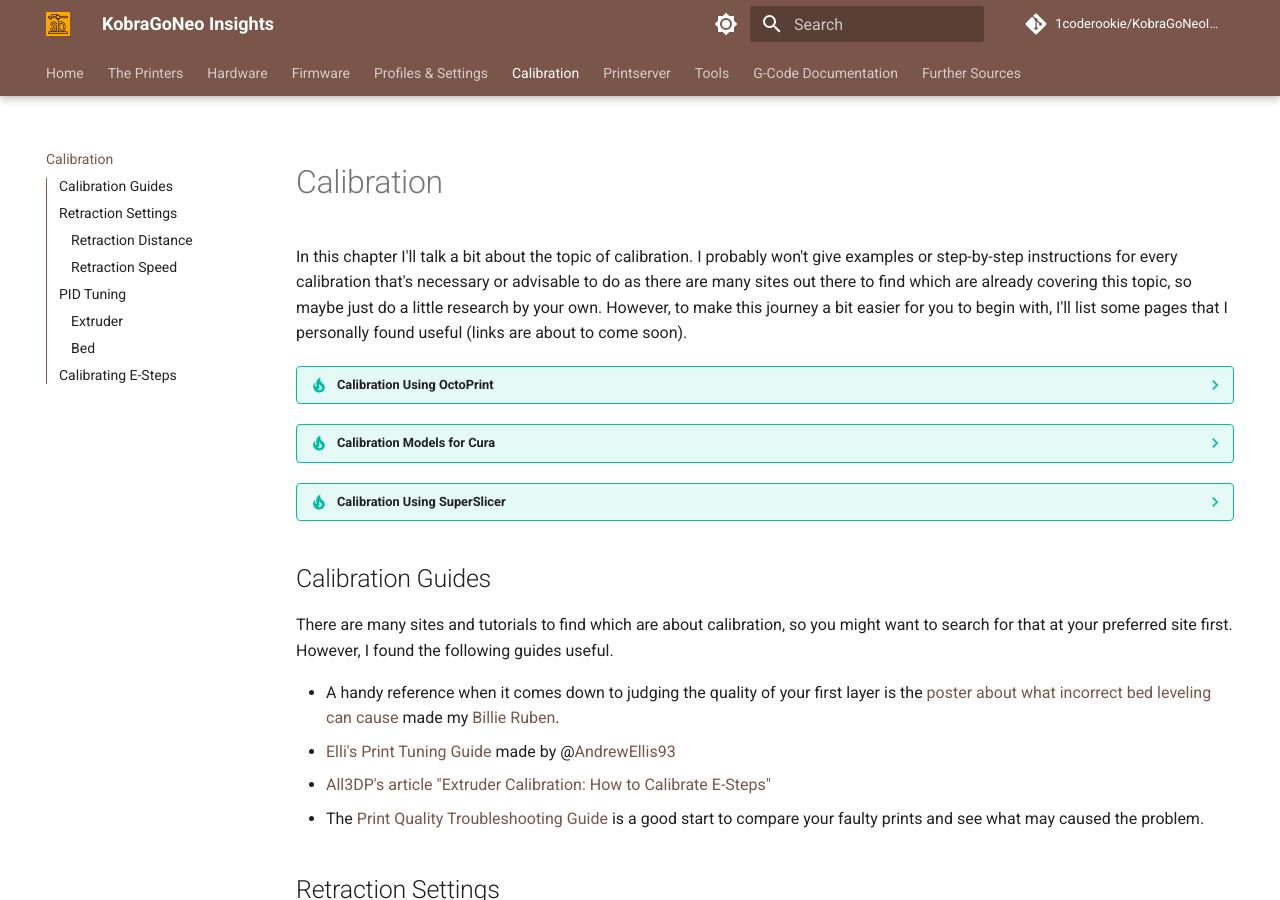
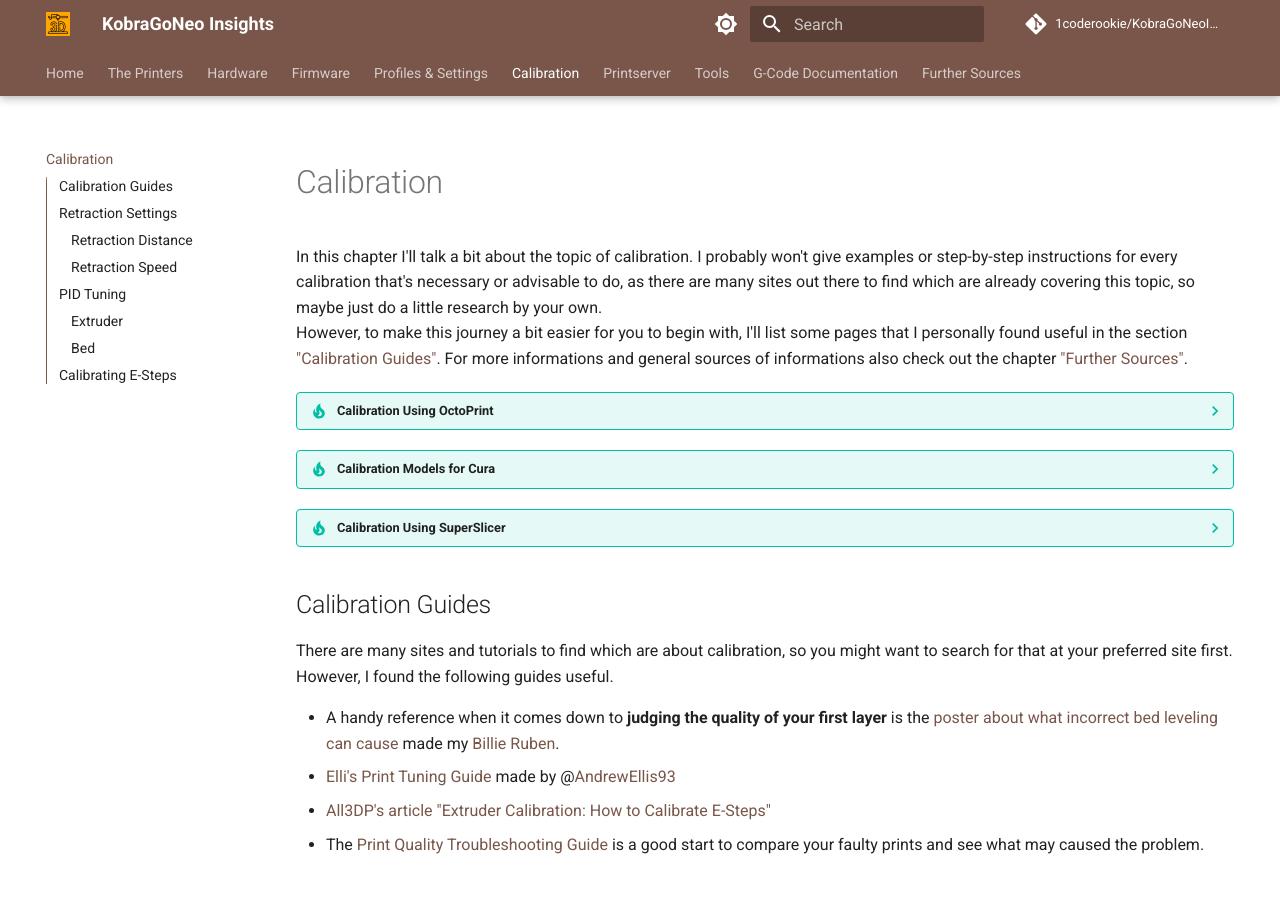
Before and after one commit to 1coderookie/KobraGoNeoInsights, an MkDocs documentation site: the page built from docs/calibration.md, in a window 1280 px wide and 900 px high. Built offline with MkDocs 1.6.1 and Material for MkDocs 9.7.7, drawn with Linux system fonts in a browser that asks for light colours; comment, search, counter and statistics services are not loaded.

Commit message:
Update calibration.md

```diff
--- a/docs/calibration.md
+++ b/docs/calibration.md
@@ -1,7 +1,8 @@
 <link rel=”manifest” href=”docs/manifest.webmanifest”>
 
 # Calibration
-In this chapter I'll talk a bit about the topic of calibration. I probably won't give examples or step-by-step instructions for every calibration that's necessary or advisable to do as there are many sites out there to find which are already covering this topic, so maybe just do a little research by your own. However, to make this journey a bit easier for you to begin with, I'll list some pages that I personally found useful (links are about to come soon).
+In this chapter I'll talk a bit about the topic of calibration. I probably won't give examples or step-by-step instructions for every calibration that's necessary or advisable to do, as there are many sites out there to find which are already covering this topic, so maybe just do a little research by your own.
+However, to make this journey a bit easier for you to begin with, I'll list some pages that I personally found useful in the section ["Calibration Guides"](calibration.md#calibration-guides). For more informations and general sources of informations also check out the chapter ["Further Sources"](further_sources.md).
 
 ??? tip "Calibration Using OctoPrint"
 
@@ -19,7 +20,7 @@
 ## Calibration Guides
 There are many sites and tutorials to find which are about calibration, so you might want to search for that at your preferred site first. However, I found the following guides useful.
 
-- A handy reference when it comes down to judging the quality of your first layer is the [poster about what incorrect bed leveling can cause](https://i.imgur.com/hIcGr8U.png) made my [Billie Ruben](https://www.billieruben.info/).
+- A handy reference when it comes down to **judging the quality of your first layer** is the [poster about what incorrect bed leveling can cause](https://i.imgur.com/hIcGr8U.png) made my [Billie Ruben](https://www.billieruben.info/).
 - [Elli's Print Tuning Guide](https://ellis3dp.com/Print-Tuning-Guide/) made by @[AndrewEllis93](https://github.com/AndrewEllis93)
 - [All3DP's article "Extruder Calibration: How to Calibrate E-Steps"](https://all3dp.com/2/extruder-calibration-6-easy-steps-2/)
 - The [Print Quality Troubleshooting Guide](https://www.simplify3d.com/resources/print-quality-troubleshooting/) is a good start to compare your faulty prints and see what may caused the problem.
```
